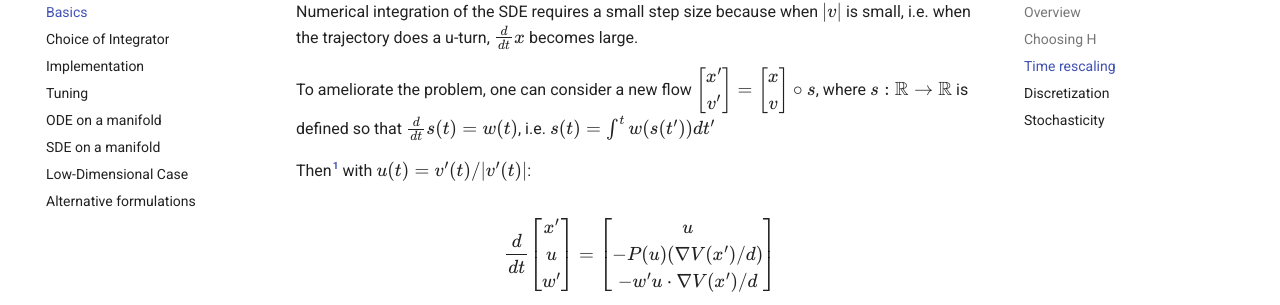
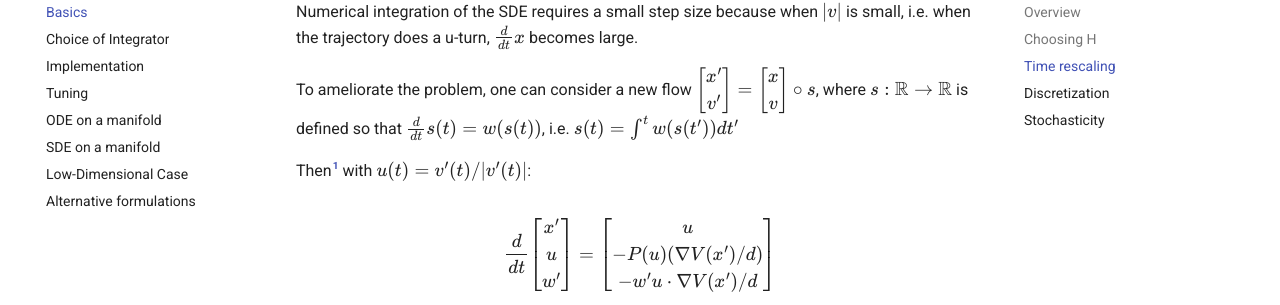
Before and after one commit to reubenharry/mclmc-docs, an MkDocs documentation site: the page built from docs/tutorial.md, in a window 1280 px wide and 900 px high, scrolled down 3478 px. Shown: the part 144-449 px from the top of the window. Built offline with MkDocs 1.6.1 and Material for MkDocs 9.7.7, drawn with Linux system fonts in a browser that asks for light colours; comment, search, counter and statistics services are not loaded.

Commit message:
stage 3 debug

```diff
--- a/docs/tutorial.md
+++ b/docs/tutorial.md
@@ -155,7 +155,7 @@ where $w(t) = |v(t)|/d$.
 
 Numerical integration of the SDE requires a small step size because when $|v|$ is small, i.e. when the trajectory does a u-turn, $\frac{d}{dt}x$ becomes large.
 
-To ameliorate the problem, one can consider a new flow $\begin{bmatrix} x' \\ v'\end{bmatrix} = \begin{bmatrix} x \\ v\end{bmatrix} \circ s$, where $s : \mathbb{R} \to \mathbb{R}$ is defined so that $\frac{d}{dt}s(t) = w(t)$, i.e. $s(t) = \int^t w(s(t')) dt'$
+To ameliorate the problem, one can consider a new flow $\begin{bmatrix} x' \\ v'\end{bmatrix} = \begin{bmatrix} x \\ v\end{bmatrix} \circ s$, where $s : \mathbb{R} \to \mathbb{R}$ is defined so that $\frac{d}{dt}s(t) = w(s(t))$, i.e. $s(t) = \int^t w(s(t')) dt'$
 
 Then[^1] with $u(t) = v'(t)/|v'(t)|$:
 
```
